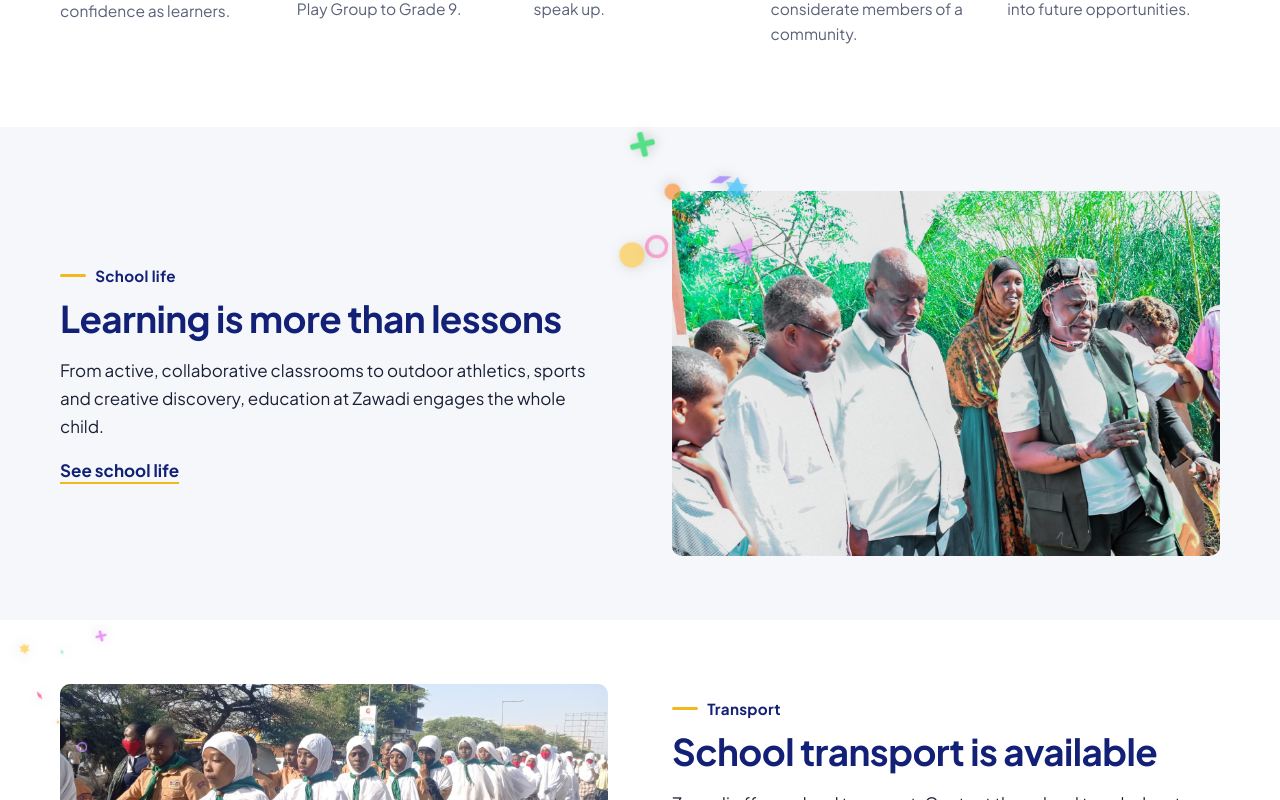
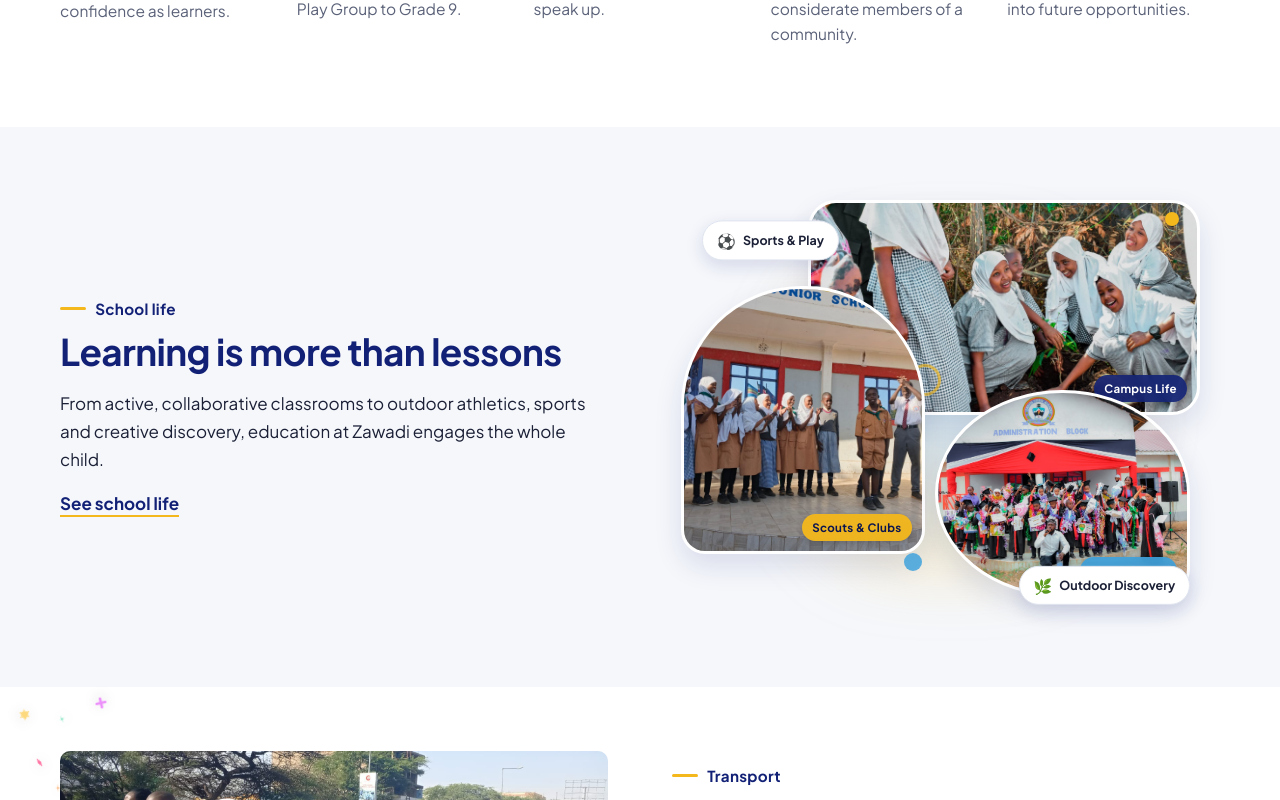
Before and after one commit to Amalgamate/zawadi-junior-academy, a React (Vite) app: page / in a window 1280 px wide. Shown: the part 2560-3360 px from the top of the page. Built offline with nearby package versions, Linux system fonts and the light colour scheme; no server answers.

Commit message:
feat: add dedicated outdoor activities collage to School Life section

```diff
--- /dev/null
+++ b/src/components/OutdoorCollage.tsx
@@ -0,0 +1,63 @@
+interface Props {
+  className?: string;
+}
+
+export default function OutdoorCollage({ className = "" }: Props) {
+  return (
+    <div className={`outdoor-collage-wrap ${className}`.trim()} aria-label="Collage of Zawadi Junior Academy outdoor campus activities and sports">
+      <div className="outdoor-collage">
+        {/* Decorative backdrop glow */}
+        <div className="outdoor-backdrop-glow" aria-hidden="true" />
+
+        {/* Photo 1: Wide campus gathering outdoors */}
+        <div className="outdoor-slot slot-campus" title="Whole-school outdoor gathering">
+          <img
+            src="/media/school-photo-24.jpg"
+            alt="Zawadi Junior Academy learners assembled outdoors on campus"
+            loading="lazy"
+            decoding="async"
+          />
+          <span className="outdoor-tag tag-campus">Campus Life</span>
+        </div>
+
+        {/* Photo 2: Scouts & outdoor stage presentation */}
+        <div className="outdoor-slot slot-scouts" title="Outdoor scouting and activities">
+          <img
+            src="/media/school-photo-04.jpg"
+            alt="Learners in scout scarves and uniforms on stage outdoors"
+            loading="lazy"
+            decoding="async"
+          />
+          <span className="outdoor-tag tag-scouts">Scouts &amp; Clubs</span>
+        </div>
+
+        {/* Photo 3: Outdoor celebration and milestone */}
+        <div className="outdoor-slot slot-celebration" title="Joyful outdoor celebration">
+          <img
+            src="/media/graduation/pp2-grad-22.jpg"
+            alt="Zawadi pupils tossing graduation caps outdoors into the sky"
+            loading="lazy"
+            decoding="async"
+          />
+          <span className="outdoor-tag tag-celebration">Rise &amp; Shine!</span>
+        </div>
+
+        {/* Floating pill chips */}
+        <div className="floating-chip chip-sports" aria-hidden="true">
+          <span className="chip-icon">⚽</span>
+          <span>Sports &amp; Play</span>
+        </div>
+
+        <div className="floating-chip chip-nature" aria-hidden="true">
+          <span className="chip-icon">🌿</span>
+          <span>Outdoor Discovery</span>
+        </div>
+
+        {/* Decorative accent geometry */}
+        <div className="outdoor-accent-dot dot-gold" aria-hidden="true" />
+        <div className="outdoor-accent-dot dot-sky" aria-hidden="true" />
+        <div className="outdoor-accent-ring" aria-hidden="true" />
+      </div>
+    </div>
+  );
+}
--- a/src/pages/Home.tsx
+++ b/src/pages/Home.tsx
@@ -6,6 +6,7 @@ import { gallery } from "../content/gallery";
 import Photo from "../components/Photo";
 import NewsSlider from "../components/NewsSlider";
 import GeometricCollage from "../components/GeometricCollage";
+import OutdoorCollage from "../components/OutdoorCollage";
 import { Section, AdmissionsBand } from "../components/Sections";
 import { useSeo } from "../components/useSeo";
 
@@ -103,7 +104,7 @@ export default function Home() {
             <p>From active, collaborative classrooms to outdoor athletics, sports and creative discovery, education at Zawadi engages the whole child.</p>
             <Link to="/school-life" className="text-link">See school life</Link>
           </div>
-          <Photo img={images.life1} className="rounded" />
+          <OutdoorCollage />
         </div>
       </Section>
 
--- a/src/styles.css
+++ b/src/styles.css
@@ -1021,6 +1021,199 @@ main:focus {
   }
 }
 
+/* Outdoor Collage — Dynamic Sports & Campus Layout */
+.outdoor-collage-wrap {
+  width: 100%;
+  max-width: 530px;
+  margin: 0 auto;
+  display: flex;
+  justify-content: center;
+  align-items: center;
+}
+
+.outdoor-collage {
+  position: relative;
+  width: 100%;
+  aspect-ratio: 540 / 440;
+}
+
+.outdoor-backdrop-glow {
+  position: absolute;
+  inset: 10% 8% 8% 10%;
+  background: radial-gradient(circle, rgba(63, 162, 220, 0.22) 0%, rgba(244, 184, 28, 0.18) 50%, transparent 75%);
+  filter: blur(28px);
+  z-index: 0;
+  pointer-events: none;
+}
+
+.outdoor-slot {
+  position: absolute;
+  overflow: hidden;
+  background: #ffffff;
+  border: 3.5px solid #ffffff;
+  box-shadow: 0 12px 28px rgba(18, 33, 118, 0.12);
+  transition: transform 0.35s cubic-bezier(0.16, 1, 0.3, 1), box-shadow 0.35s ease;
+}
+
+.outdoor-slot:hover {
+  transform: translateY(-5px) scale(1.025);
+  box-shadow: 0 18px 36px rgba(18, 33, 118, 0.22);
+  z-index: 5;
+}
+
+.outdoor-slot img {
+  width: 100%;
+  height: 100%;
+  object-fit: cover;
+  display: block;
+  transition: transform 0.45s ease;
+}
+
+.outdoor-slot:hover img {
+  transform: scale(1.06);
+}
+
+.outdoor-tag {
+  position: absolute;
+  bottom: 10px;
+  right: 10px;
+  z-index: 2;
+  padding: 0.25rem 0.65rem;
+  border-radius: 999px;
+  font-size: 0.72rem;
+  font-weight: 700;
+  letter-spacing: 0.3px;
+  backdrop-filter: blur(6px);
+  box-shadow: 0 2px 6px rgba(0, 0, 0, 0.18);
+}
+
+.tag-campus {
+  background: rgba(18, 33, 118, 0.88);
+  color: #ffffff;
+}
+
+.tag-scouts {
+  background: rgba(244, 184, 28, 0.95);
+  color: var(--navy-dark);
+}
+
+.tag-celebration {
+  background: rgba(63, 162, 220, 0.92);
+  color: #ffffff;
+}
+
+/* Slot 1: Wide outdoor assembly (top-right) */
+.slot-campus {
+  top: 2%;
+  left: 24%;
+  width: 74%;
+  height: 50%;
+  border-radius: 28px;
+  z-index: 1;
+}
+
+/* Slot 2: Scouts & presentations (left arch) */
+.slot-scouts {
+  top: 22%;
+  left: 0%;
+  width: 46%;
+  height: 62%;
+  border-radius: 120px 120px 24px 24px;
+  z-index: 2;
+}
+
+/* Slot 3: Outdoor celebration (bottom-right circle/teardrop) */
+.slot-celebration {
+  top: 46%;
+  left: 48%;
+  width: 48%;
+  height: 48%;
+  border-radius: 50% 50% 28px 50%;
+  z-index: 3;
+}
+
+/* Floating Badges */
+.floating-chip {
+  position: absolute;
+  display: flex;
+  align-items: center;
+  gap: 0.45rem;
+  padding: 0.4rem 0.85rem;
+  background: #ffffff;
+  border-radius: 999px;
+  font-size: 0.78rem;
+  font-weight: 700;
+  color: var(--ink);
+  box-shadow: 0 6px 18px rgba(18, 33, 118, 0.14);
+  border: 1px solid var(--line);
+  z-index: 4;
+}
+
+.chip-sports {
+  top: 8%;
+  left: 4%;
+  animation: floatChip 5s ease-in-out infinite alternate;
+}
+
+.chip-nature {
+  bottom: 4%;
+  right: 4%;
+  animation: floatChip 6s ease-in-out infinite alternate-reverse;
+}
+
+.chip-icon {
+  font-size: 0.95rem;
+}
+
+/* Accent Geometry */
+.outdoor-accent-dot {
+  position: absolute;
+  border-radius: 50%;
+  pointer-events: none;
+  z-index: 3;
+}
+
+.dot-gold {
+  width: 14px;
+  height: 14px;
+  background: var(--gold);
+  top: 5%;
+  right: 6%;
+}
+
+.dot-sky {
+  width: 18px;
+  height: 18px;
+  background: var(--sky);
+  bottom: 12%;
+  left: 42%;
+  opacity: 0.85;
+}
+
+.outdoor-accent-ring {
+  position: absolute;
+  width: 32px;
+  height: 32px;
+  border: 3px solid var(--gold);
+  border-radius: 50%;
+  top: 40%;
+  left: 43%;
+  opacity: 0.65;
+  z-index: 1;
+  pointer-events: none;
+}
+
+@keyframes floatChip {
+  0% { transform: translateY(0); }
+  100% { transform: translateY(-6px); }
+}
+
+@media (max-width: 600px) {
+  .outdoor-collage-wrap {
+    max-width: 100%;
+  }
+}
+
 .photo.fill {
   position: absolute;
   inset: 0;
```
